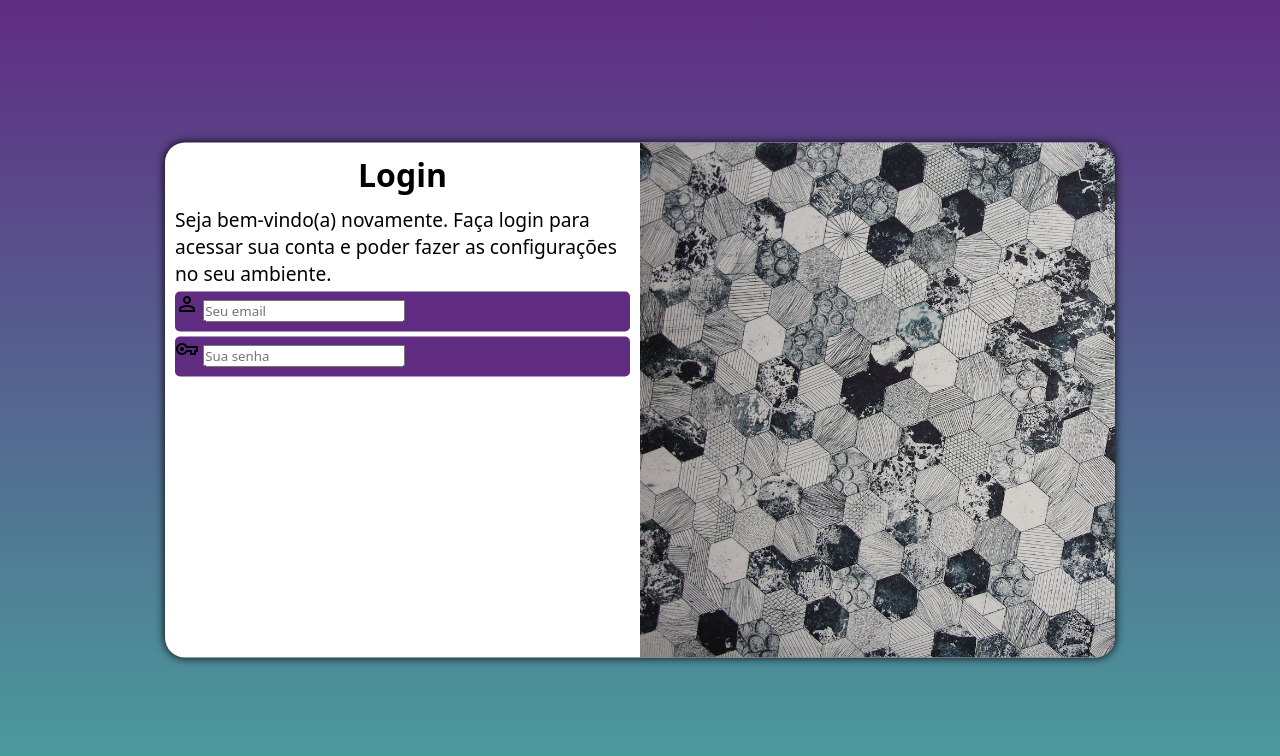
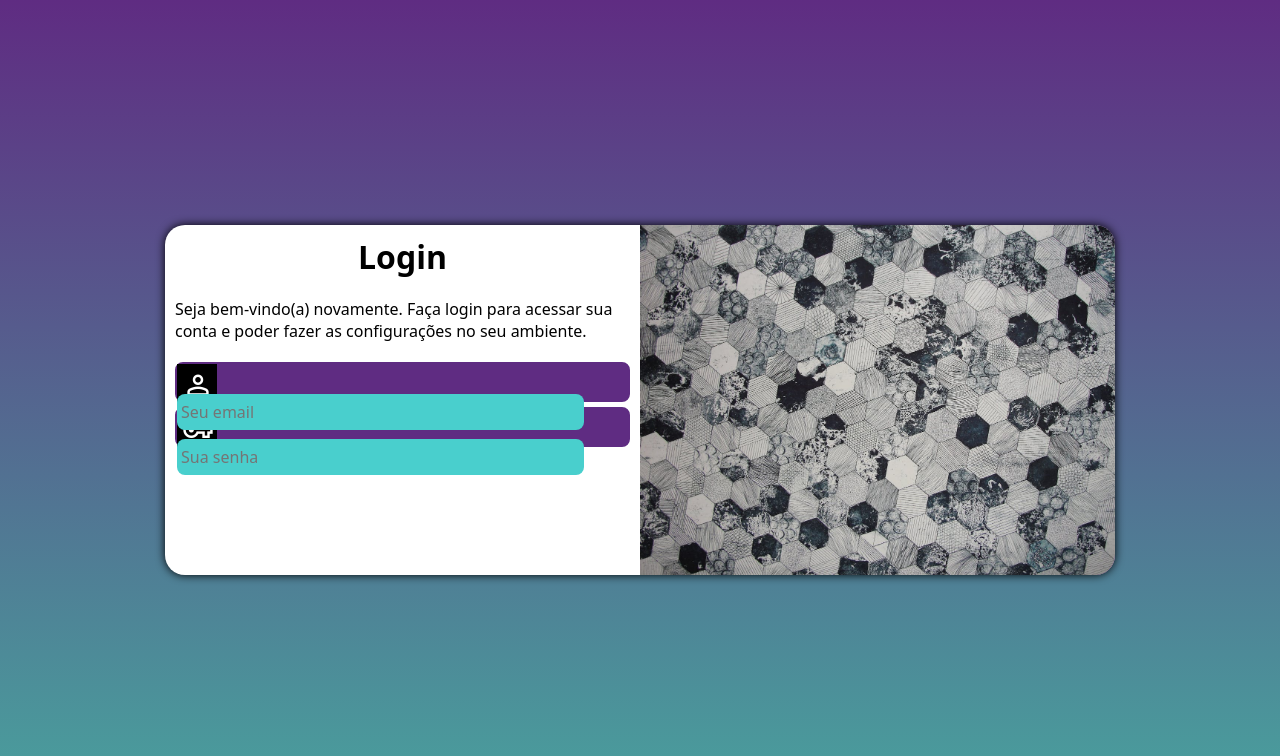
Before and after one commit to Jo3n3s/projeto-login, a plain HTML site: page index.html in a window 1280 px wide. Drawn offline with nearby package versions, Linux system fonts and the light colour scheme.

Commit message:
finalizando

```diff
--- a/estilos/media-query.css
+++ b/estilos/media-query.css
@@ -17,6 +17,7 @@
 
     section#login {
         width: 80vw;
+        height: 280px;
     }
 
 
@@ -39,7 +40,8 @@
     }
 
     section#login {
-        width: 950px;;
+        width: 950px;
+        height: 350px;
     }
 
     section#login > div#imagem {
@@ -58,6 +60,7 @@
     }
 
     div#formulario > p {
-        font-size: 1.2em;
+        font-size: 1em;
+        margin: 20px 0px
     }
 }
--- a/estilos/style.css
+++ b/estilos/style.css
@@ -29,7 +29,7 @@ section#login {
     position: absolute;
     top: 50%;
     left: 50%;
-    transform: translate(-50%, -50%);
+
     overflow: hidden;
 
     background-color: white;
@@ -37,7 +37,7 @@ section#login {
     height: 515px;
     border-radius: 20px;
     box-shadow: 0px 0px 10px black;
-
+    transform: translate(-50%, -50%);
     transition: width .3s, height .3s;
     transition-timing-function: ease;
 }
@@ -67,15 +67,42 @@ div#formulario > p {
 
 form > div.campo {
     background-color: #5f2c82;
+    border: 2px solid #5f2c82;
     display: block;
     width: 100%;
     height: 40px;
-    border-radius: 5px;
+    border-radius: 8px;
     margin: 5px 0px;
 }
 
 div.campo > label {
     display: none;
+}
+
+div.campo > span {
+    color: white;
+    background-color: black;
+    font-size: 2em;
+    width: 40px;
+    padding: 5px
+
+}
+
+div.campo > input {
+    background-color: #49cfcd;
+    font-size: 1em;
+    width: calc(100% - 44px);
+    height: 100%;
+    border: 0px;
+    border-radius: 8px;
+    padding: 4px;
+    transform: translateY(-12px);
+
+}
+
+div.campo > input:focus-within {
+    background-color: white;
+    border: none;
 
 }
 
```
